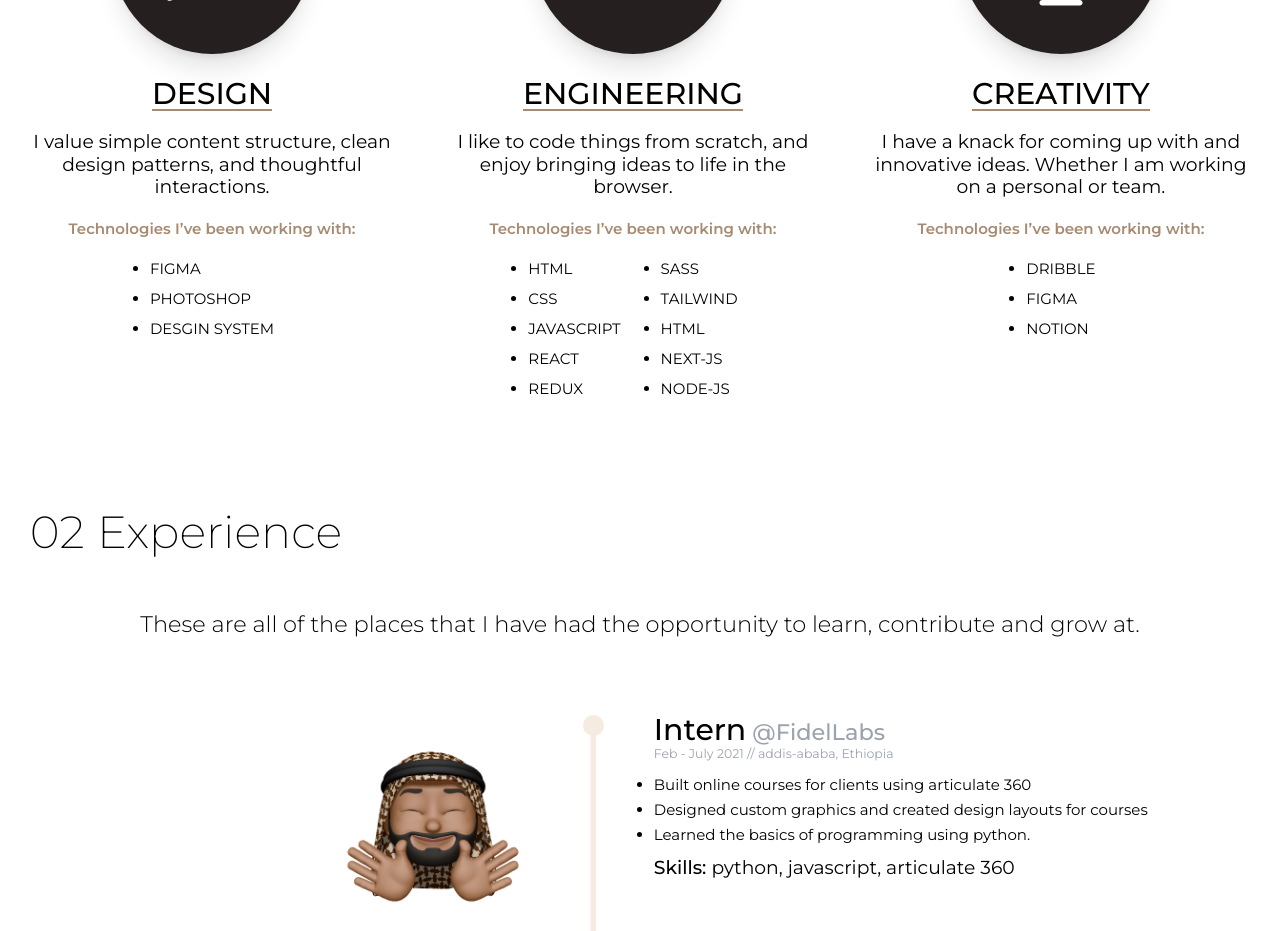
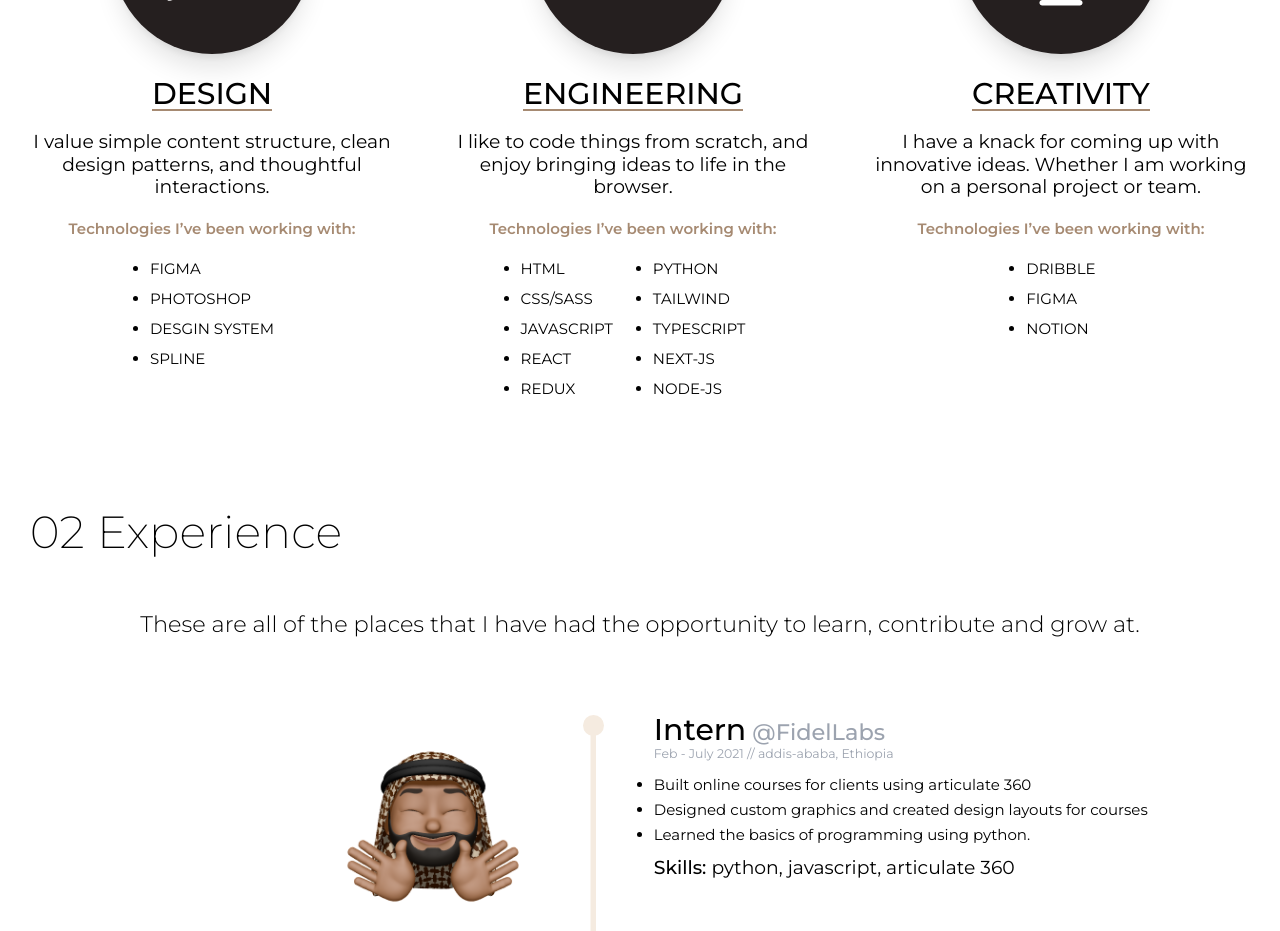
Before and after one commit to eyuel23/Portfolio-v1, a Next.js app: page / in a window 1280 px wide. Shown: the part 1420-2351 px from the top of the page. Built offline with nearby package versions, Linux system fonts and the light colour scheme.

Commit message:
fixed mispelled words in about section

```diff
--- a/components/About/index.js
+++ b/components/About/index.js
@@ -70,6 +70,7 @@ export default function About() {
                 <li>FIGMA</li>
                 <li>PHOTOSHOP</li>
                 <li>DESGIN SYSTEM</li>
+                <li>SPLINE</li>
               </ul>
             </div>
           </div>
@@ -109,15 +110,15 @@ export default function About() {
             <div className="flex font-normal gap-16 text-2xl text-start">
               <ul className="flex flex-col gap-4 font-normal list-disc">
                 <li>HTML</li>
-                <li>CSS</li>
+                <li>CSS/SASS</li>
                 <li>JAVASCRIPT</li>
                 <li>REACT</li>
                 <li>REDUX</li>
               </ul>
               <ul className="flex flex-col gap-4 list-disc">
-                <li>SASS</li>
+                <li>PYTHON</li>
                 <li>TAILWIND</li>
-                <li>HTML</li>
+                <li>TYPESCRIPT</li>
                 <li>NEXT-JS</li>
                 <li>NODE-JS</li>
               </ul>
@@ -148,10 +149,10 @@ export default function About() {
               CREATIVITY
             </h1>
             <h1 className="text-3xl">
-              I have a knack for coming up with and <br /> innovative ideas.
-              Whether I am working
+              I have a knack for coming up with <br /> innovative ideas. Whether
+              I am working
               <br />
-              on a personal or team.
+              on a personal project or team.
             </h1>
             <h1 className="text-2xl font-semibold text-gold">
               Technologies I’ve been working with:
```
